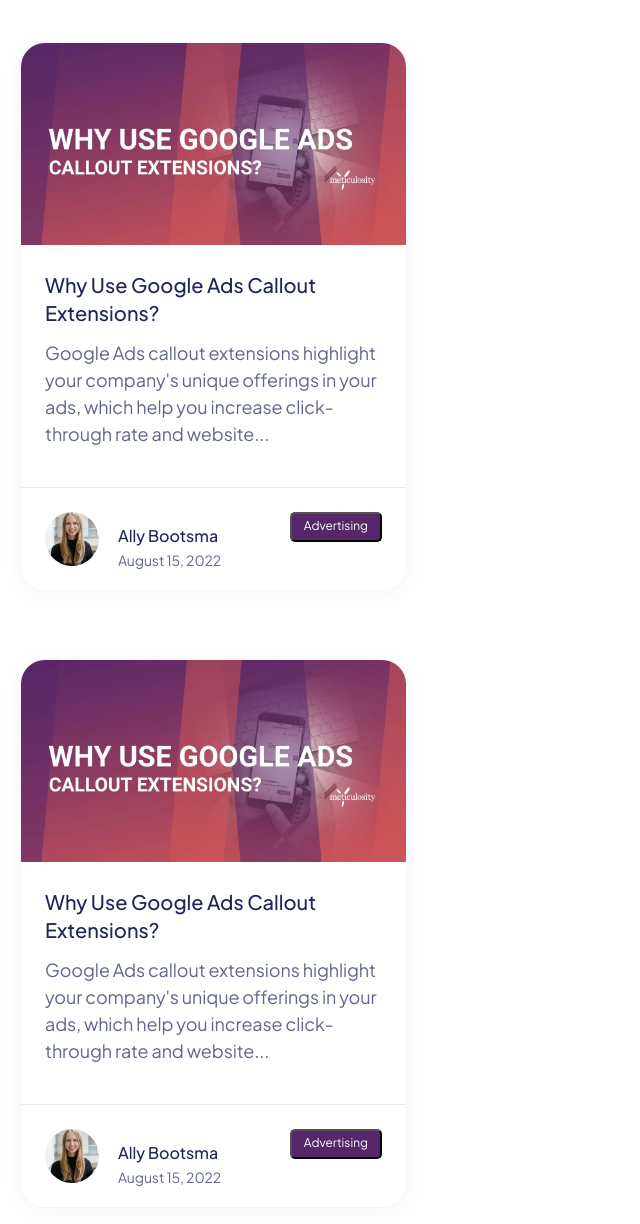
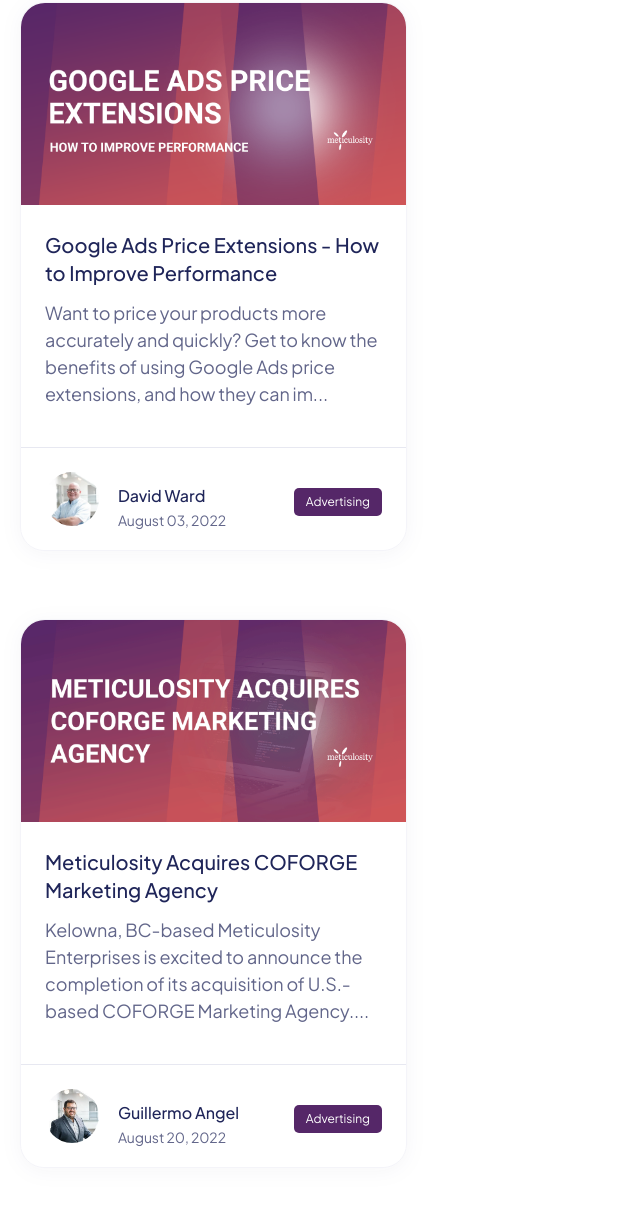
Before and after one commit to uliprnvch/meticulosity.project, a website built with Parcel: page src/index.html in a window 1280 px wide. Shown: the part 8774-9998 px from the top of the page, without its empty margins (0-640 px from the left). Built offline with nearby package versions, Linux system fonts and the light colour scheme.

Commit message:
adding hover

```diff
--- a/src/index.html
+++ b/src/index.html
@@ -513,18 +513,18 @@
                     </div>
                     <div class="section-resource__block-content-cards">
                         <div class="section-resource__block-content-card">
-                            <img class="section-resource__block-content-card-img" src="./img/callout-extensions.webp" alt="">
+                            <img class="section-resource__block-content-card-img" src="./img/price-extensions.webp" alt="">
                             <div class="section-resource__block-content-card-text-middle">
-                                <h4 class="section-resource__content-card-text-middle-title">Why Use Google Ads Callout Extensions?</h4>
-                                <p class="section-resource__content-card-text-middle-paragraph">Google Ads callout extensions highlight your company's unique offerings in your ads, which help you increase click-through rate and website...</p>
+                                <h4 class="section-resource__content-card-text-middle-title">Google Ads Price Extensions - How  to Improve Performance</h4>
+                                <p class="section-resource__content-card-text-middle-paragraph">Want to price your products more accurately and quickly? Get to know the benefits of using Google Ads price extensions, and how they can im...</p>
                             </div>
                             <div class="section-resource__block-content-card-text-end">
                                 <div class="section-resource__card-text-end-img">
-                                    <img class="section-resource__card-end-img" src="./img/Ally_cropped.webp" alt="">
+                                    <img class="section-resource__card-end-img" src="./img/Dave300-2021.webp" alt="">
                                 </div>
                                 <div class="section-resource__block-content-card-text-end-titles">
-                                    <h6 class="section-resource__content-card-text-end-title">Ally Bootsma</h6>
-                                    <p class="section-resource__content-card-text-end-paragraph">August 15, 2022</p>
+                                    <h6 class="section-resource__content-card-text-end-title">David Ward</h6>
+                                    <p class="section-resource__content-card-text-end-paragraph">August 03, 2022</p>
                                 </div>
                                 <div class="section-resource__block-content-card-text-end-btn">
                                     <button class="section-resource__content-card-text-end-btn">Advertising</button>
@@ -534,18 +534,18 @@
                     </div>
                     <div class="section-resource__block-content-cards">
                         <div class="section-resource__block-content-card">
-                            <img class="section-resource__block-content-card-img" src="./img/callout-extensions.webp" alt="">
+                            <img class="section-resource__block-content-card-img" src="./img/met-press-release.webp" alt="">
                             <div class="section-resource__block-content-card-text-middle">
-                                <h4 class="section-resource__content-card-text-middle-title">Why Use Google Ads Callout Extensions?</h4>
-                                <p class="section-resource__content-card-text-middle-paragraph">Google Ads callout extensions highlight your company's unique offerings in your ads, which help you increase click-through rate and website...</p>
+                                <h4 class="section-resource__content-card-text-middle-title">Meticulosity Acquires COFORGE Marketing Agency</h4>
+                                <p class="section-resource__content-card-text-middle-paragraph">Kelowna, BC-based Meticulosity Enterprises is excited to announce the completion of its acquisition of U.S.-based COFORGE Marketing Agency....</p>
                             </div>
                             <div class="section-resource__block-content-card-text-end">
                                 <div class="section-resource__card-text-end-img">
-                                    <img class="section-resource__card-end-img" src="./img/Ally_cropped.webp" alt="">
+                                    <img class="section-resource__card-end-img" src="./img/gapic.jpg" alt="">
                                 </div>
                                 <div class="section-resource__block-content-card-text-end-titles">
-                                    <h6 class="section-resource__content-card-text-end-title">Ally Bootsma</h6>
-                                    <p class="section-resource__content-card-text-end-paragraph">August 15, 2022</p>
+                                    <h6 class="section-resource__content-card-text-end-title">Guillermo Angel</h6>
+                                    <p class="section-resource__content-card-text-end-paragraph">August 20, 2022</p>
                                 </div>
                                 <div class="section-resource__block-content-card-text-end-btn">
                                     <button class="section-resource__content-card-text-end-btn">Advertising</button>
--- a/src/scss/style__resource.scss
+++ b/src/scss/style__resource.scss
@@ -4,7 +4,7 @@
 .section-resource__block-content {
     max-width: 1311px;
     margin: 0 auto;
-    padding: 80px 20px;
+    padding: 40px 20px 20px 20px;
 }
 .section-resource__block-content-table {
     display: flex;
@@ -76,6 +76,10 @@
     border: 1px solid #f4f4f9;
     border-radius: 24px;
     filter: drop-shadow(0 3px 10px rgba(31,37,89,.04));
+}
+.section-resource__block-content-card:hover {
+    transform: scale(1.03)!important;
+    cursor: pointer;
 }
 // .section-resource__block-content-card+.section-resource__block-content-card{
 //     margin-right: 24px;
@@ -163,11 +167,13 @@
     margin-left: 0px;
     float: right;
     width: auto;
+    margin-top: 16px;
 }
 .section-resource__content-card-text-end-btn {
     background-color: #552768;
-    padding: 6px 12px 8px;
+    padding: 8px 12px;
     border-radius: 5px;
     color: #FFFFFF;
     font-size: 12px;
+    border: #552768;
 }
```
Also changed, not shown: dist/Dave300-2021.35d1e110.webp (added), dist/gapic.56687204.jpg (added), dist/index.html, dist/met-press-release.7d24a6a0.webp (added), dist/price-extensions.538dc623.webp (added), 2 other files.
